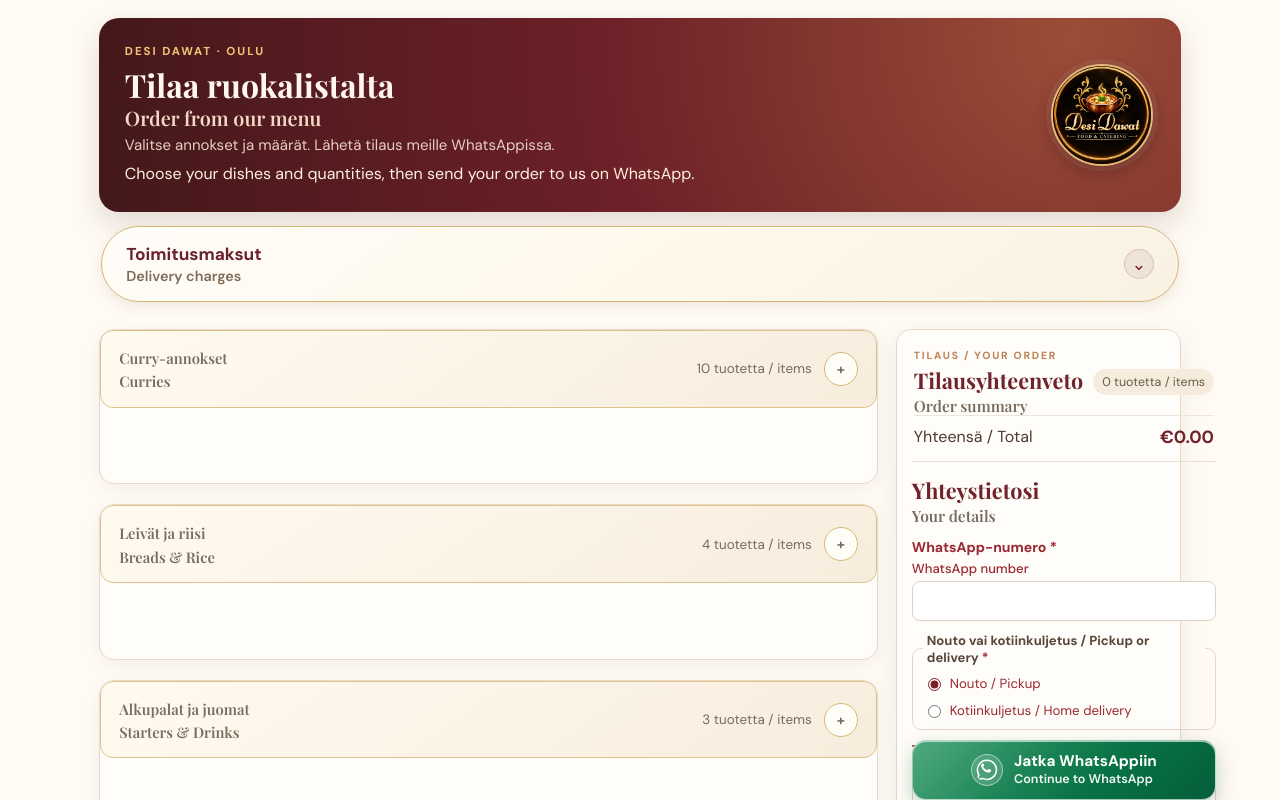
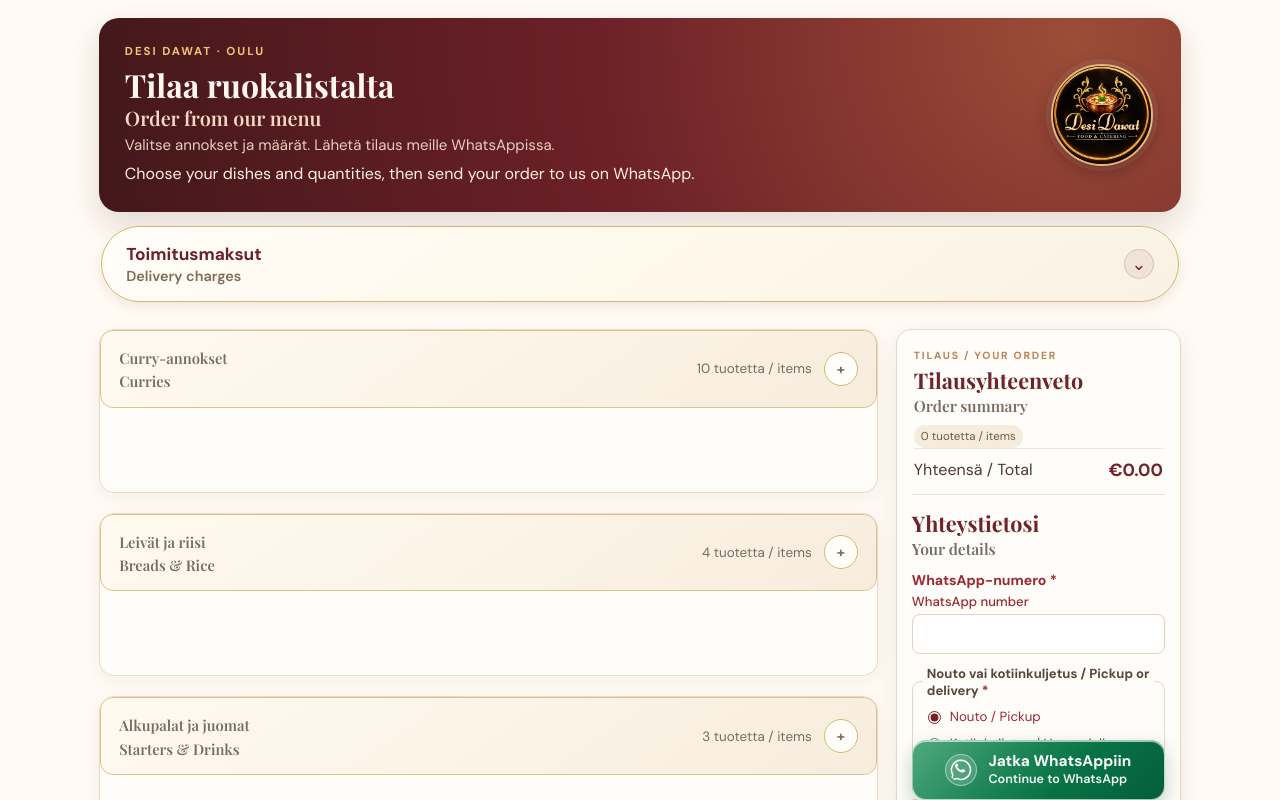
Before and after one commit to APAR2025111/Whatspp_Webform_Desi_Dawat, a React (Vite) app: page / in a window 1280 px wide. Shown: the top 800 px of the page. Built offline with nearby package versions, Linux system fonts and the light colour scheme.

Commit message:
Fix checkout form alignment

```diff
--- a/src/order-form.css
+++ b/src/order-form.css
@@ -343,3 +343,18 @@
   .whatsapp-order-hero-copy { flex: 1 1 250px; }
   .whatsapp-order-hero-logo { width: 82px; height: 82px; margin-inline: 0; }
 }
+
+/* Keep checkout content inside its compact column */
+.whatsapp-order-checkout,
+.whatsapp-order-checkout > *,
+.whatsapp-checkout-fields,
+.whatsapp-cart-summary { min-width: 0; max-width: 100%; box-sizing: border-box; }
+.whatsapp-order-checkout { grid-template-columns: minmax(0, 1fr); }
+.whatsapp-cart-heading { min-width: 0; flex-wrap: wrap; align-items: flex-start; }
+.whatsapp-cart-heading h2 { min-width: 0; flex: 1 1 145px; overflow-wrap: anywhere; }
+.whatsapp-cart-heading > span { flex: 0 1 auto; max-width: 100%; padding: 4px 7px; font-size: .72rem; }
+.whatsapp-fulfilment { min-width: 0; width: 100%; max-width: 100%; box-sizing: border-box; }
+.whatsapp-fulfilment legend { max-width: 100%; white-space: normal; overflow-wrap: anywhere; }
+.whatsapp-checkout-fields input:not([type=radio]),
+.whatsapp-checkout-fields textarea,
+.whatsapp-submit-button { min-width: 0; max-width: 100%; box-sizing: border-box; }
```
